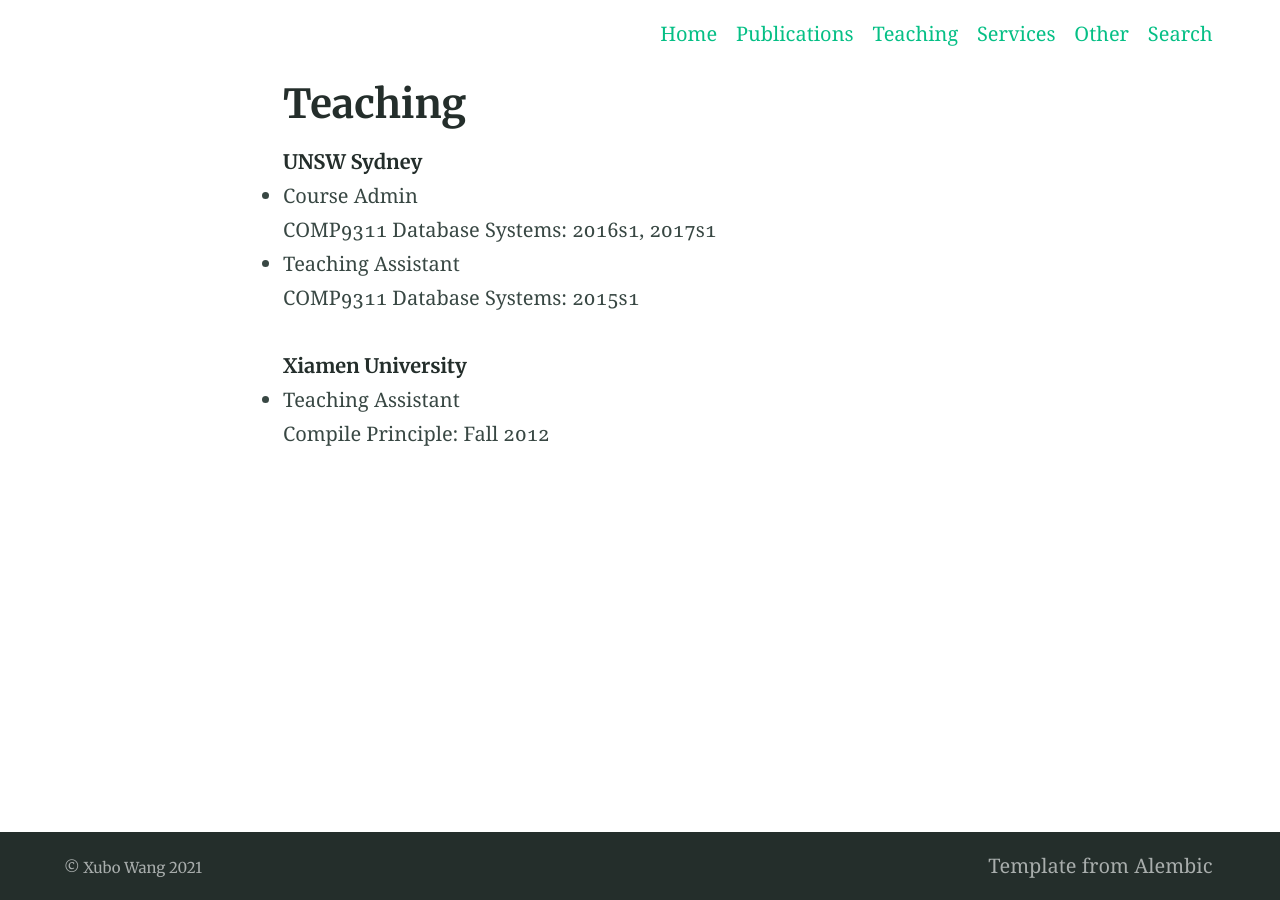
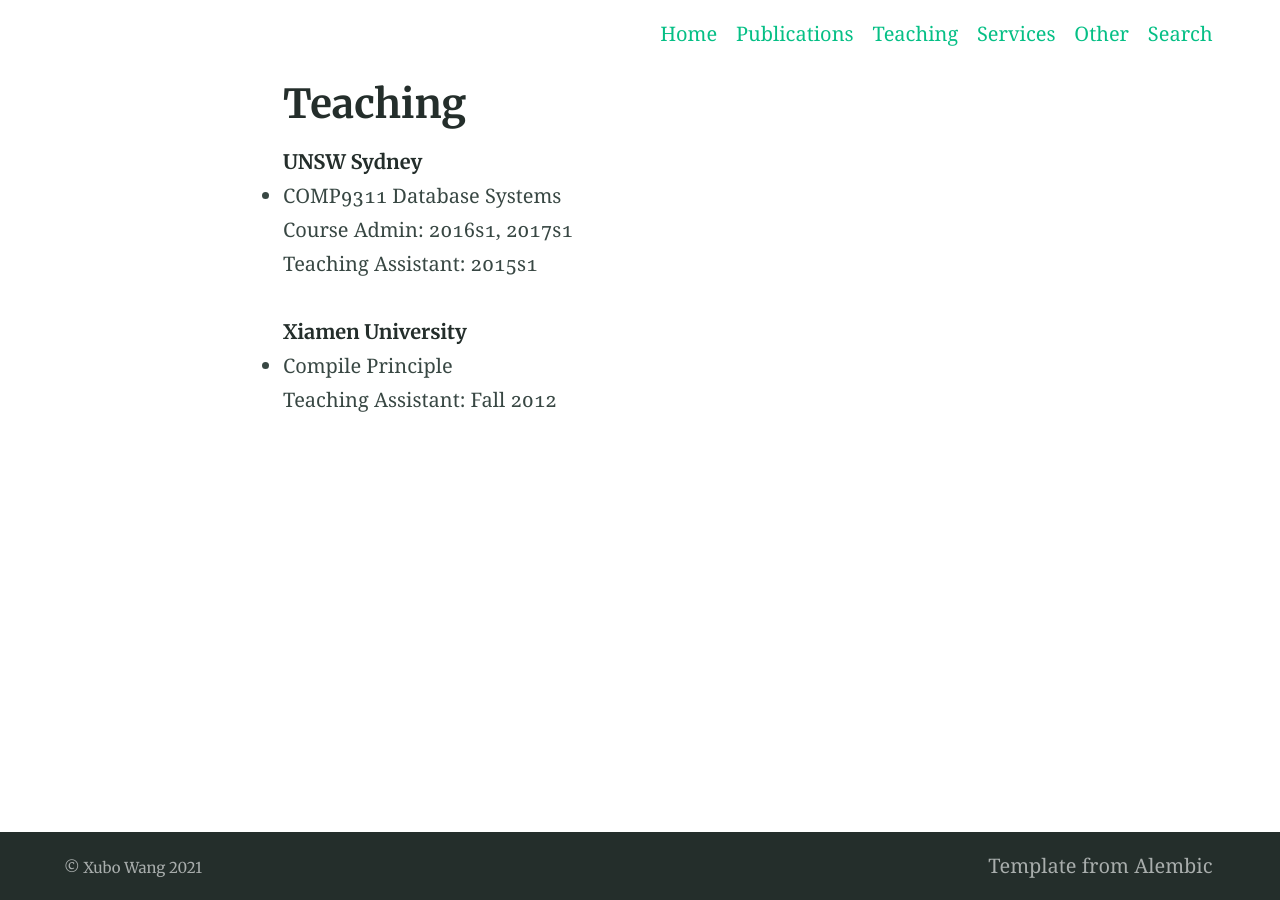
Before and after one commit to xbwanglab/xwang, a Jekyll site: the page built from teaching.md, in a window 1280 px wide. Built offline with Jekyll 4.4.1, drawn with Linux system fonts in a browser that asks for light colours.

Commit message:
Update teaching.md

```diff
--- a/teaching.md
+++ b/teaching.md
@@ -6,14 +6,12 @@ title: Teaching
 
 ###### UNSW Sydney
 
-- Course Admin		<br />
-  COMP9311 Database Systems: 2016s1, 2017s1
-
-- Teaching Assistant	<br />
-  COMP9311 Database Systems: 2015s1
+- COMP9311 Database Systems		<br />
+  Course Admin: 2016s1, 2017s1  <br />
+  Teaching Assistant: 2015s1
 
 
 ###### Xiamen University
 
-- Teaching Assistant	<br />
-  Compile Principle: Fall 2012
+- Compile Principle 	<br />
+  Teaching Assistant: Fall 2012
```
